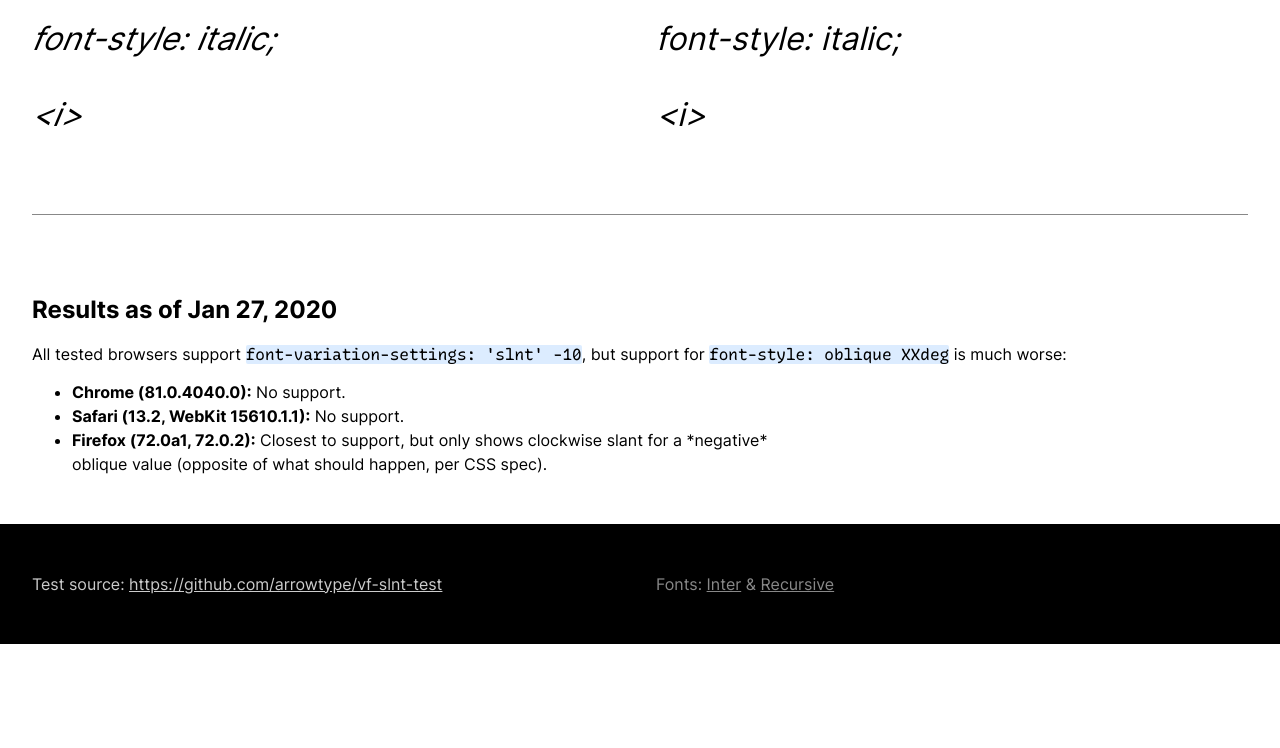
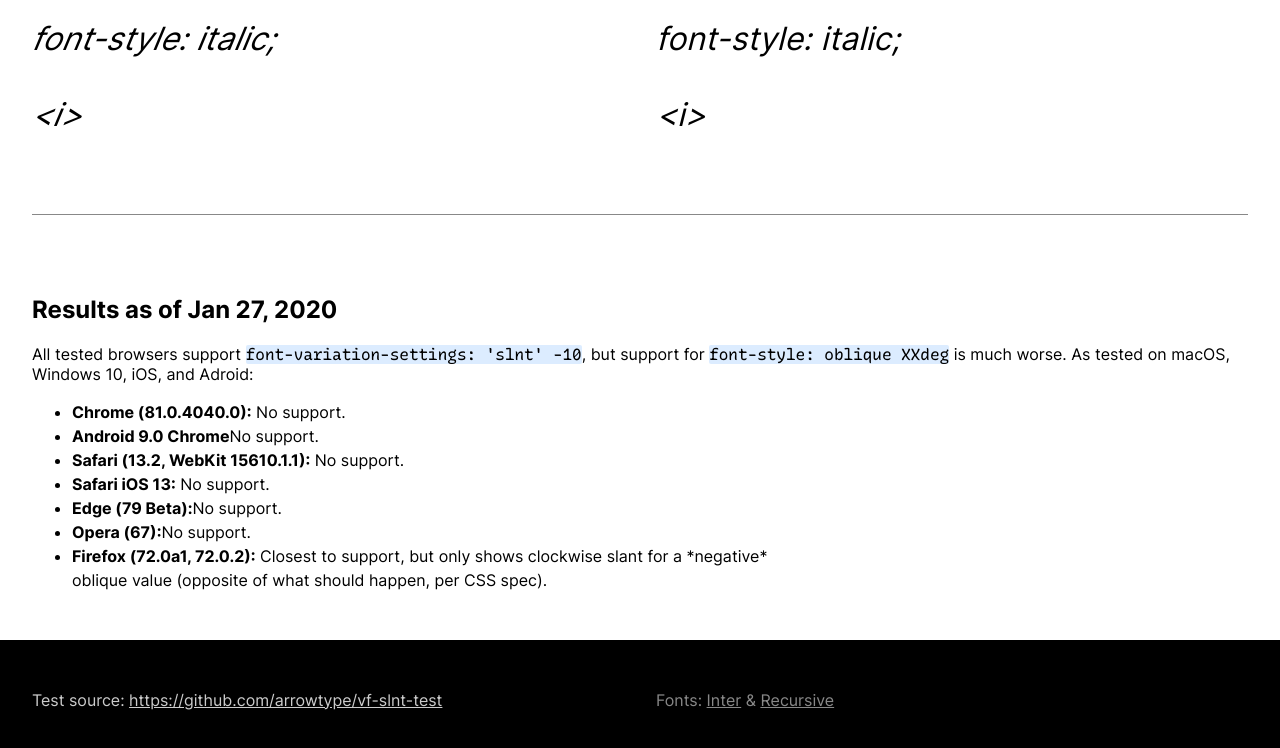
Before and after one commit to arrowtype/vf-slnt-test, a plain HTML site: page index.html in a window 1280 px wide. Shown: the part 732-1480 px from the top of the page. Before the commit the page ends 1376 px from the top, so only its background shows below. Drawn offline with Linux system fonts and the light colour scheme.

Commit message:
add more test results

```diff
--- a/index.html
+++ b/index.html
@@ -65,10 +65,14 @@
 
 <div class="results">
 	<h2>Results as of Jan 27, 2020</h2>
-	All tested browsers support <code>font-variation-settings: 'slnt' -10</code>, but support for <code>font-style: oblique XXdeg</code> is much worse:
+	All tested browsers support <code>font-variation-settings: 'slnt' -10</code>, but support for <code>font-style: oblique XXdeg</code> is much worse. As tested on macOS, Windows 10, iOS, and Adroid:
 	<ul>
 		<li><b>Chrome (81.0.4040.0):</b> No support.</li>
+		<li><b>Android 9.0 Chrome</b>No support.</li>
 		<li><b>Safari (13.2, WebKit 15610.1.1):</b> No support.</li>
+		<li><b>Safari iOS 13:</b> No support.</li>
+		<li><b>Edge (79 Beta):</b>No support.</li>
+		<li><b>Opera (67):</b>No support.</li>
 		<li><b>Firefox (72.0a1, 72.0.2):</b> Closest to support, but only shows clockwise slant for a *negative* oblique value (opposite of what should happen, per CSS spec).</li>
 	</ul>
 
```
